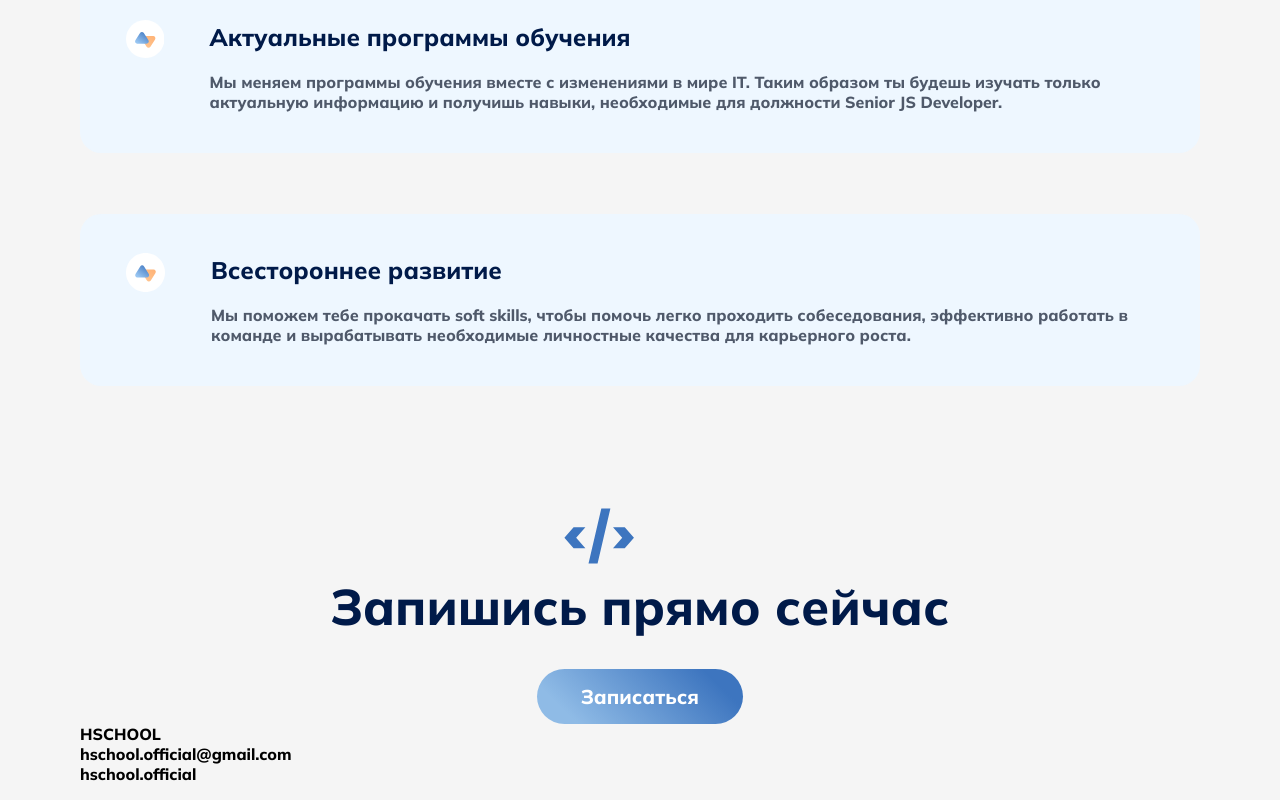
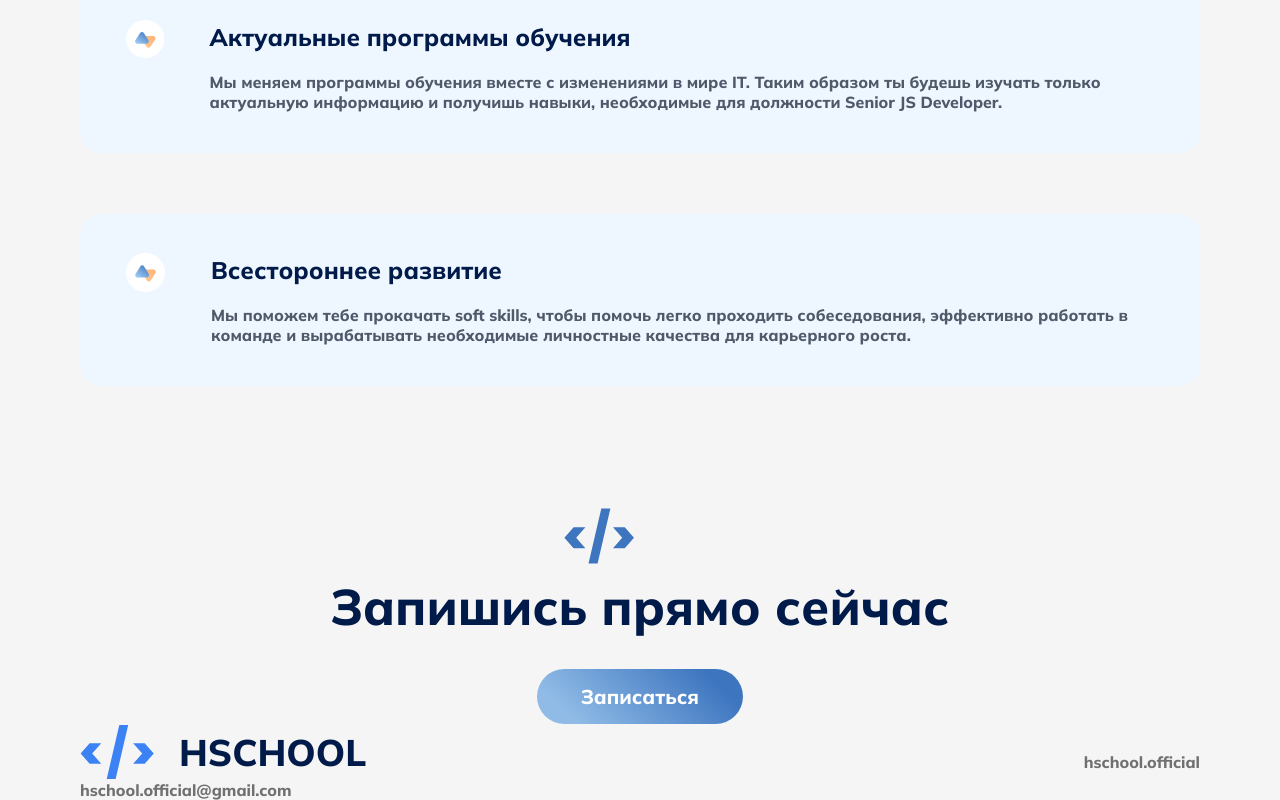
Before and after one commit to ViktoryiaStoliar/preview-card, a plain HTML site: page index.html in a window 1280 px wide. Shown: the part 1673-2473 px from the top of the page. Drawn offline with Linux system fonts and the light colour scheme.

Commit message:
all ready may be

```diff
--- a/index.html
+++ b/index.html
@@ -106,7 +106,7 @@
 
 <footer>
    <div class="wrapper">
-    <div>
+    <div class="end-end">
         <div class="end">
             <div class="img"></div>
             <h4>HSCHOOL</h4>
--- a/style.css
+++ b/style.css
@@ -28,7 +28,8 @@
 body {
     width: 1120px;
     margin: 0 auto;
-    background-color: #F5F5F5;;
+    background-color: #F5F5F5;
+    ;
 }
 
 header {
@@ -279,9 +280,47 @@ header nav p:not(:list-child) {
     margin-top: 31px;
 }
 
+footer .wrapper .end-end .end {
+    display: flex;
+    justify-content: flex-start;
+    align-items: center;
+}
+
+footer .wrapper {
+    display: flex;
+    justify-content: space-between;
+    align-items: center;
+}
+
+footer .wrapper .end .img {
+    background-image: url(./assets/Marico\ \(1\).svg);
+    background-repeat: no-repeat;
+    background-size: contain;
+    width: 79px;
+    height: 56px;
+    padding-right: 20px;
+}
+
+footer .wrapper .end h4 {
+    font: 800 37px 'Mulish';
+    color: #001A49;
+}
+
+footer .wrapper .end-end p {
+    font-family: 'Mulish';
+    font-style: 500 27px normal;
+    color: #707070;
+}
+
+footer .wrapper p {
+    font-family: 500 30px 'Mulish';
+    color: #707070;
+}
+
 @media screen and (max-width:600px) {
     body {
         width: 600px;
+        /* max-width: 95%; */
     }
 
     header {
```
Also changed, not shown: assets/Marico (1).svg (added).
